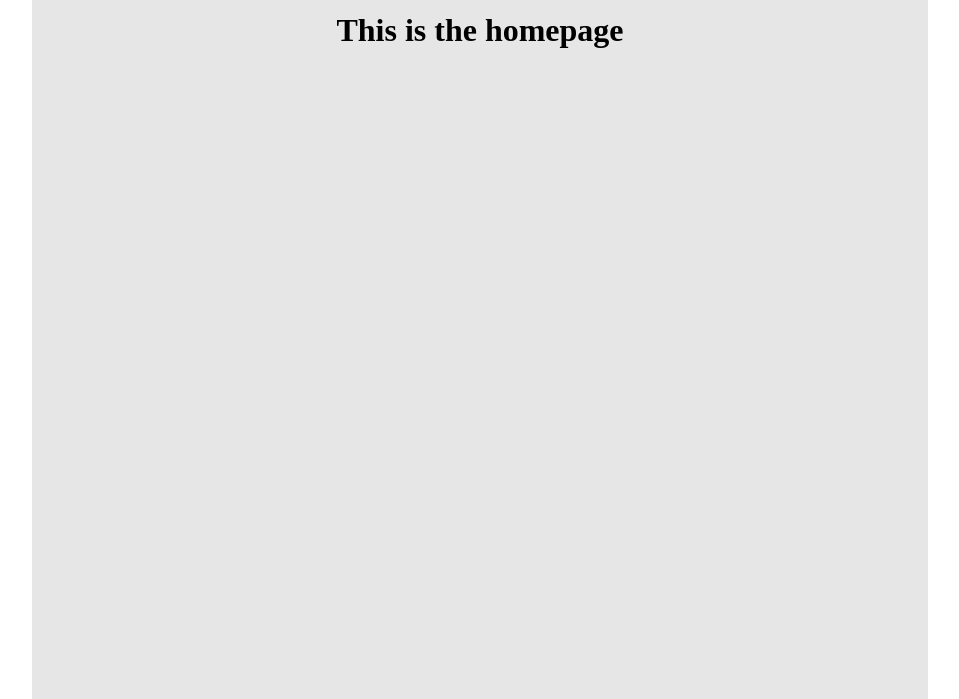
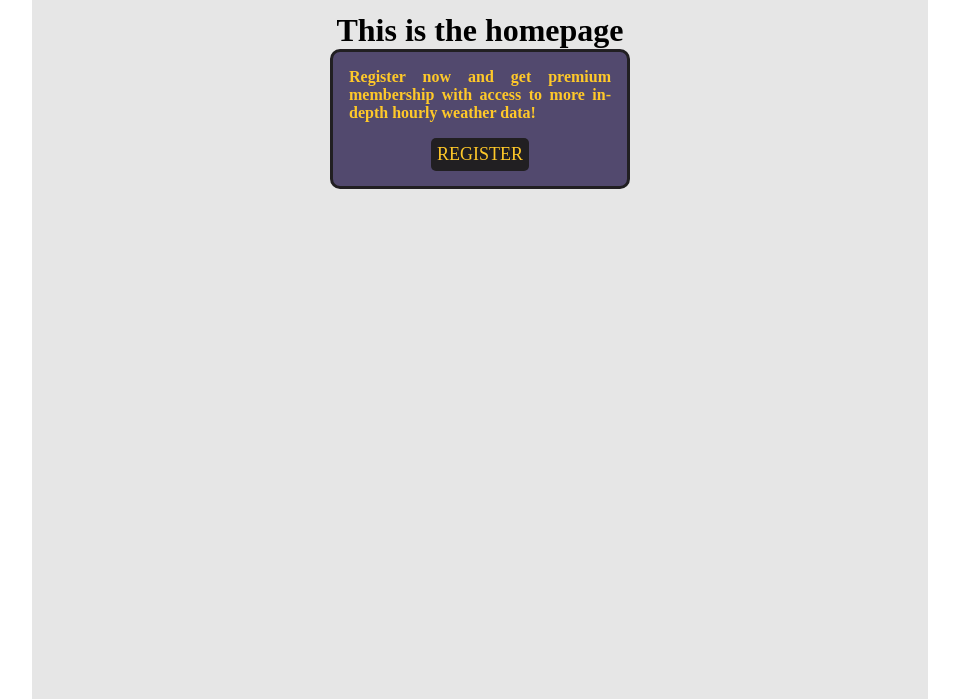
Before and after one commit to Code-Institute-Submissions/F1-weather-tracker-v2, a Django app: page / in a window 1280 px wide. Shown: the part 50-749 px from the top of the page, without its empty margins (160-1119 px from the left). Run offline with Django 3.2, Linux system fonts and the light colour scheme.

Commit message:
feat: added register structure for the homepage

```diff
--- a/home/templates/home/index.html
+++ b/home/templates/home/index.html
@@ -3,4 +3,10 @@
 
 {% block content %}
 <h1>This is the homepage</h1>
+<div class="hero-img flex-col-ca-cj">
+    <div class="register-ad flex-col-ca-cj">
+        <p>Register now and get premium membership with access to more in-depth hourly weather data!</p>
+        <a href='/accounts/signup/'>Register</a>
+    </div>
+</div>
 {% endblock %}
--- /dev/null
+++ b/static/css/_homepage.scss
@@ -0,0 +1,32 @@
+.register-ad {
+  width: 300px;
+  height: 140px;
+  border: 3px solid $cGray;
+  border-radius: 10px;
+	padding: 16px;
+	background: #52496e;
+
+  p {
+    font-size: 1.6rem;
+    font-weight: 700;
+    color: $cYellow;
+		margin-bottom: 16px;
+		text-align: justify;
+    text-justify: center;
+  }
+
+  a {
+		background-color: $cGray;
+    color: $cYellow;
+		padding: 6px;
+		border-radius: 5px;
+    text-decoration: none;
+		text-transform: uppercase;
+    font-size: 1.8rem;
+    font-weight: 400;
+
+    &:hover {
+			transform: scale(1.05);
+    }
+  }
+}
--- a/static/css/base.css
+++ b/static/css/base.css
@@ -300,4 +300,38 @@ body {
 .auth-form a:hover {
   font-weight: bold;
 }
+
+.register-ad {
+  width: 300px;
+  height: 140px;
+  border: 3px solid #211F22;
+  border-radius: 10px;
+  padding: 16px;
+  background: #52496e;
+}
+
+.register-ad p {
+  font-size: 1.6rem;
+  font-weight: 700;
+  color: #FFC929;
+  margin-bottom: 16px;
+  text-align: justify;
+  text-justify: center;
+}
+
+.register-ad a {
+  background-color: #211F22;
+  color: #FFC929;
+  padding: 6px;
+  border-radius: 5px;
+  text-decoration: none;
+  text-transform: uppercase;
+  font-size: 1.8rem;
+  font-weight: 400;
+}
+
+.register-ad a:hover {
+  -webkit-transform: scale(1.05);
+          transform: scale(1.05);
+}
 /*# sourceMappingURL=base.css.map */
--- a/static/css/base.scss
+++ b/static/css/base.scss
@@ -6,3 +6,4 @@
 @import "./content-container";
 @import "./footer";
 @import "./auth-templates";
+@import "./homepage";
```
Also changed, not shown: 1 other file.
